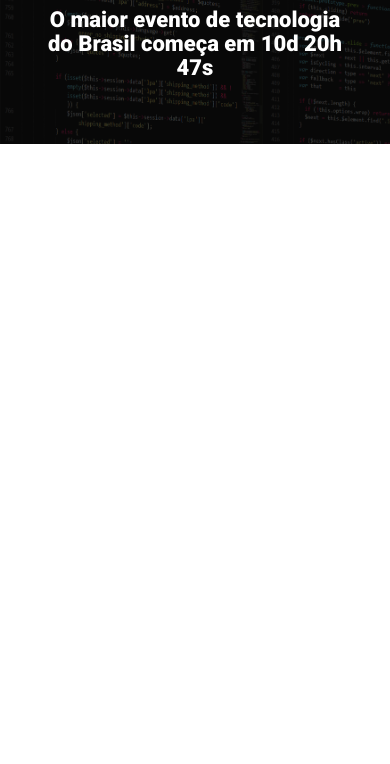
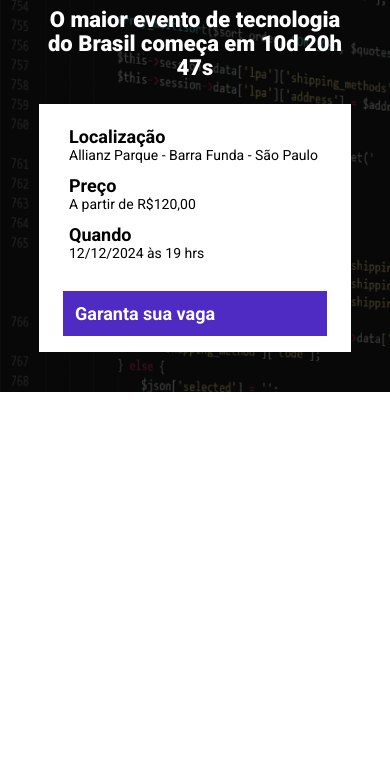
Before and after one commit to analoosena/ebac_tech_talks, a website built with Parcel: page src/index.html in a window 390 px wide. Shown: the part 80-844 px from the top of the page. Built offline with nearby package versions, Linux system fonts and the light colour scheme.

Commit message:
responsividade do cabeçalho

```diff
--- a/src/index.html
+++ b/src/index.html
@@ -16,6 +16,27 @@
             <p class="hero__text">
                 O maior evento de tecnologia do Brasil começa em 10d 20h 47s
             </p>
+            <div class="infos-bar">
+                <ul class="infos-bar__infos">
+                    <li class="infos-bar__infos__item">
+                        <b>Localização</b>
+                        Allianz Parque - Barra Funda - São Paulo
+                    </li>
+
+                    <li class="infos-bar__infos__item">
+                        <b>Preço</b>
+                        A partir de R$120,00
+                    </li>
+
+                    <li class="infos-bar__infos__item">
+                        <b>Quando</b>
+                        12/12/2024 às 19 hrs
+                    </li>
+                </ul>
+                <a href="#" class="button button--primary">
+                    Garanta sua vaga
+                </a>
+            </div>
         </div>
     </header>
     <script src="./scripts/main.js"></script>
--- /dev/null
+++ b/src/styles/components/_buttom.scss
@@ -0,0 +1,22 @@
+.button{
+    padding: 12px;
+    font-size: 18px;
+    font-weight: bold;
+    text-decoration: none;
+    text-align: center;
+    white-space: nowrap;
+
+    &--primary{
+        color: #fff;
+        background-color: #4f2ac3;
+    }
+    @media (max-width: 640px){
+        display: block;
+        width: 100%;
+    }
+
+    @media (max-width: 1044px){
+        display: flex;
+        align-items: center;
+    }
+}
--- /dev/null
+++ b/src/styles/components/_infos_bar.scss
@@ -0,0 +1,40 @@
+.infos-bar{
+    padding: 16px 24px;
+    background-color: #fff;
+    display: flex;
+    justify-content: space-between;
+
+    &__infos{
+        display: flex;
+        gap: 40px;
+
+        &__item{
+            font-size: 14px;
+            color: #000;
+            b{
+                font-size: 18px;
+                display: block;
+                color: #000;
+            }
+        }
+    }
+
+    @media (max-width: 640px){
+        display: block;
+
+        &__infos{
+            display: block;
+            margin-bottom: 24px;
+
+            &__item{
+                padding: 6px;
+            }
+        }
+    }
+
+    @media (max-width: 1024px){
+        &__infos{
+            gap: 16px;
+        }
+    }
+}
--- a/src/styles/main.scss
+++ b/src/styles/main.scss
@@ -1,4 +1,6 @@
 @use 'hero';
+@use 'components/infos_bar';
+@use 'components/buttom';
 
 *{
     margin: 0;
@@ -6,6 +8,7 @@
     box-sizing: border-box;
     font-family: Roboto, sans-serif;
     color: #fff;
+    list-style: none;
 }
 
 .container{
```
